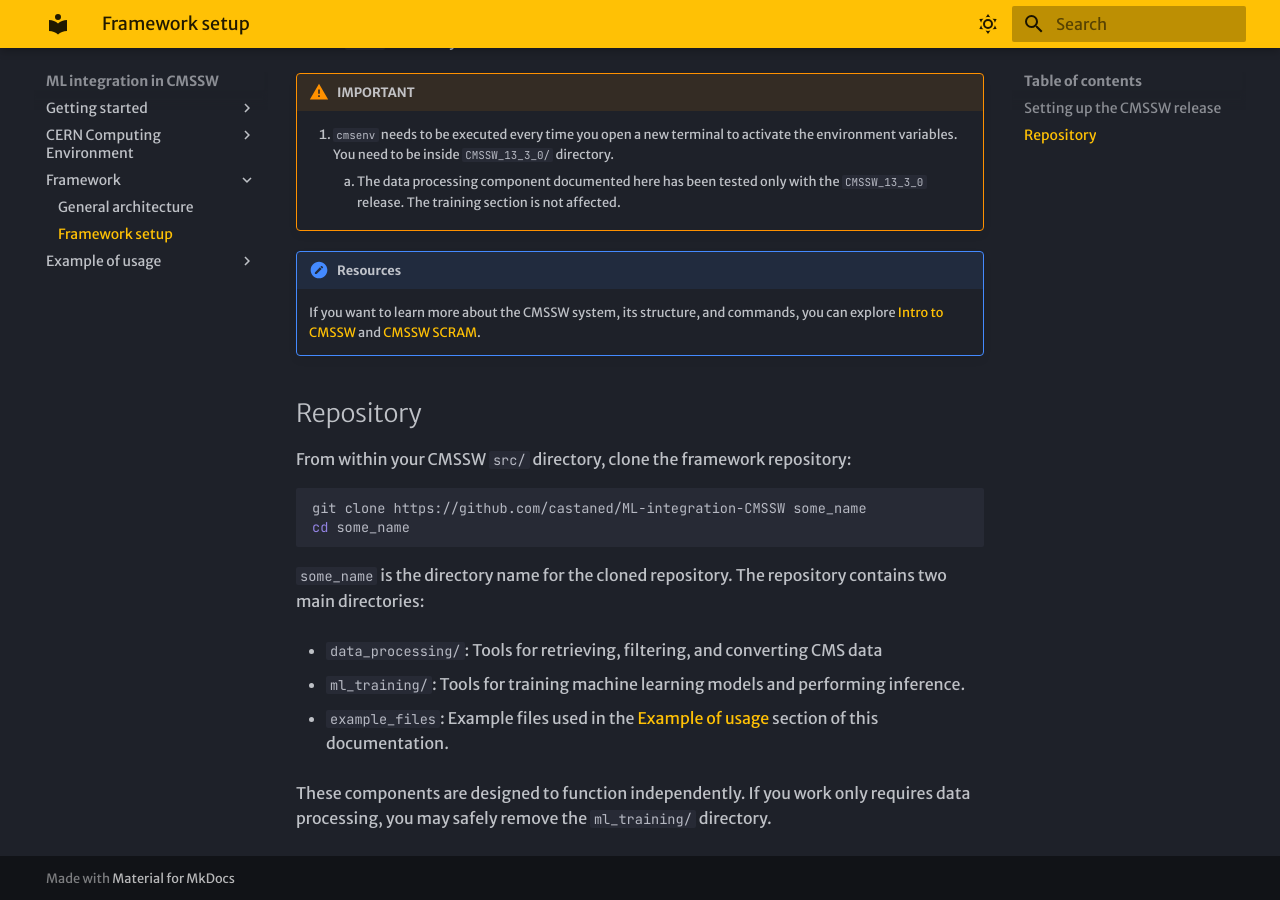
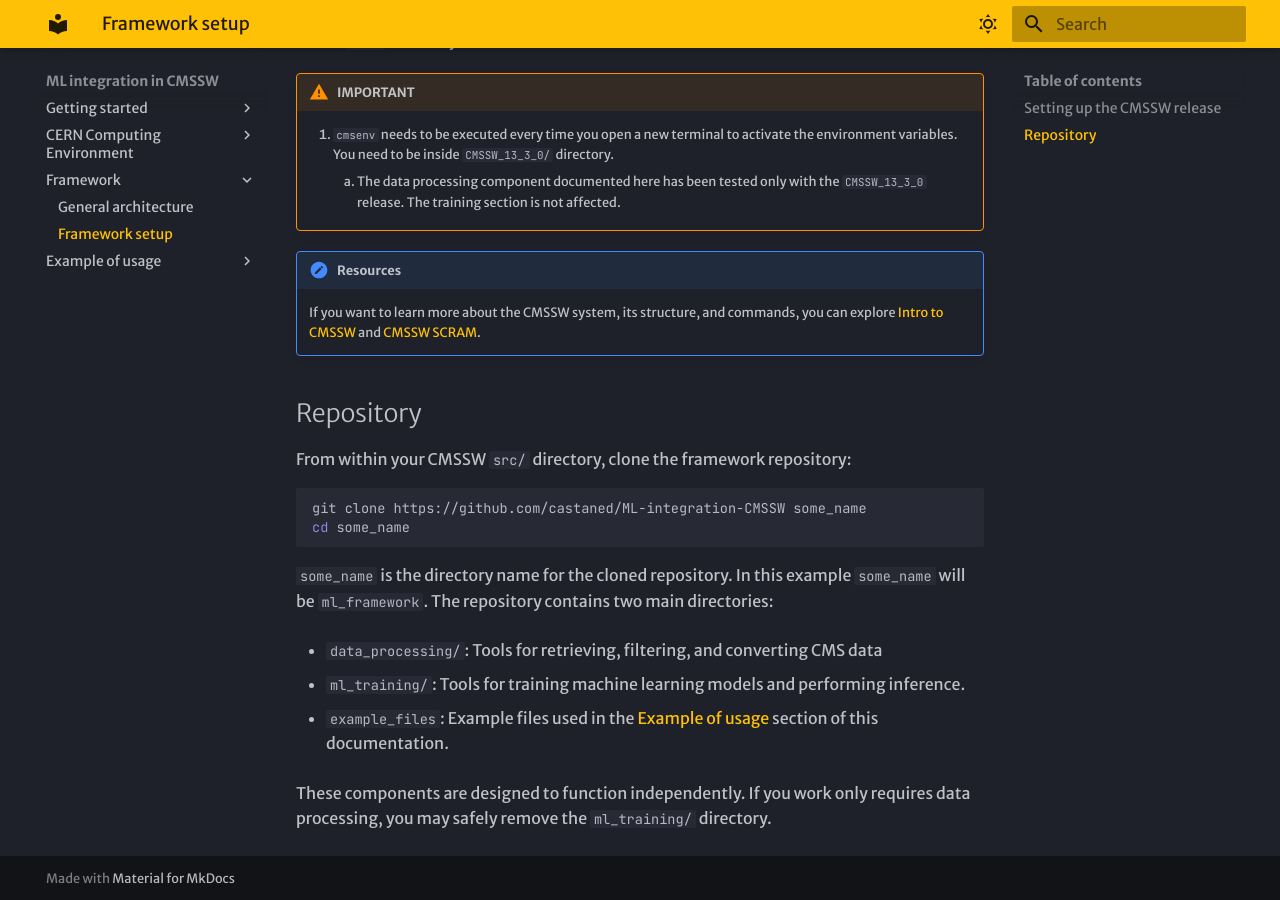
Before and after one commit to castaned/ML-integration-CMSSW, an MkDocs documentation site: the page built from docs/framework/04_framework-setup.md, in a window 1280 px wide and 900 px high, scrolled down 532 px. Built offline with MkDocs 1.6.1 and Material for MkDocs 9.7.7, drawn with Linux system fonts in a browser that asks for light colours.

Commit message:
Update example directory name in setup instructions
Clarify the example directory name in the framework setup.

````diff
--- a/docs/framework/04_framework-setup.md
+++ b/docs/framework/04_framework-setup.md
@@ -31,7 +31,7 @@ git clone https://github.com/castaned/ML-integration-CMSSW some_name
 cd some_name
 ```
 
-`some_name` is the directory name for the cloned repository. The repository contains two main directories:
+`some_name` is the directory name for the cloned repository. In this example `some_name` will be `ml_framework`. The repository contains two main directories:
 
 * `data_processing/`: Tools for retrieving, filtering, and converting CMS data
 
````
